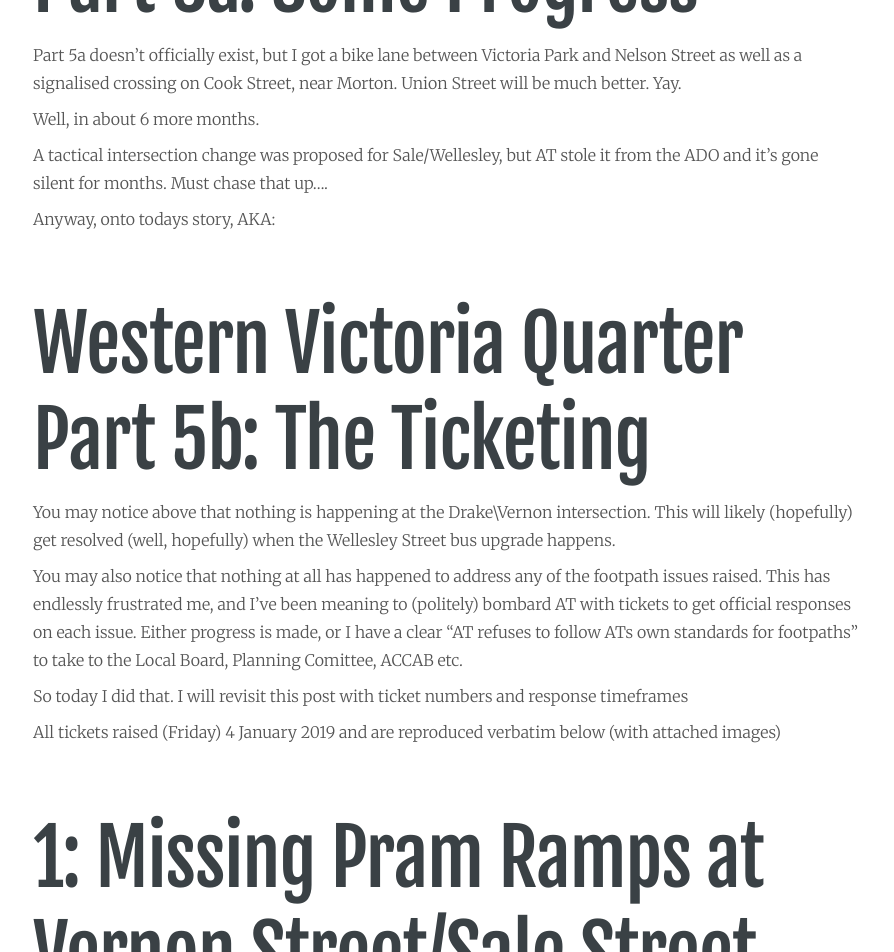
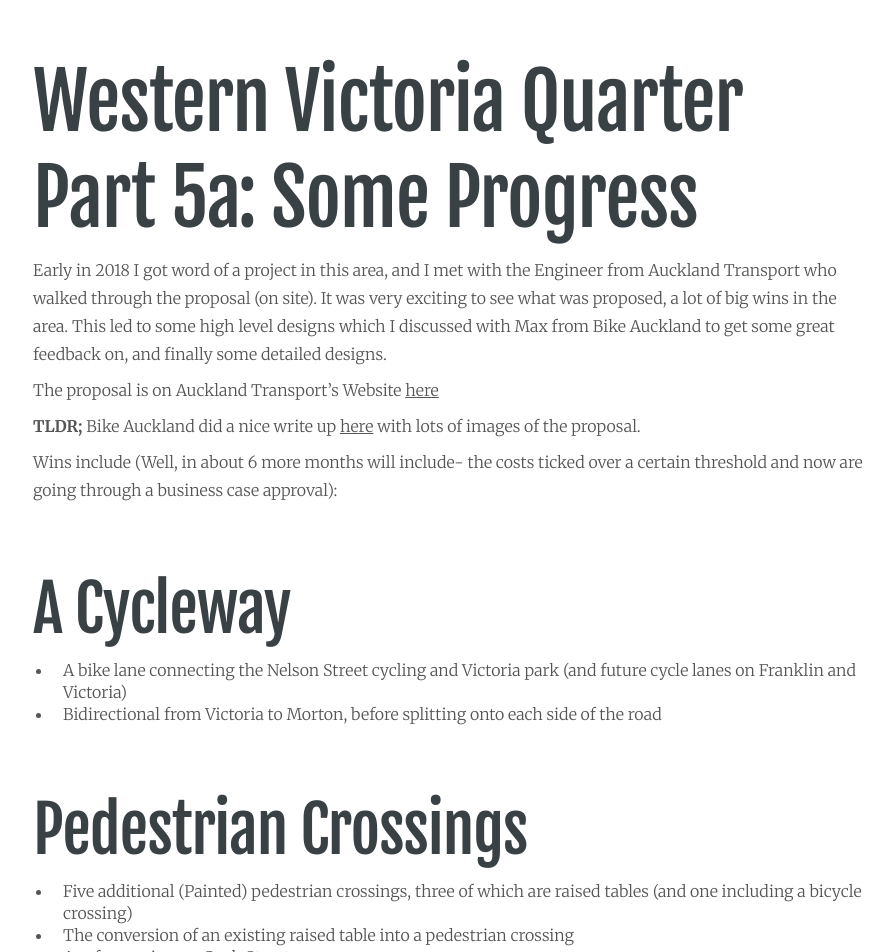
Before and after one commit to davidjroos/davidjroos.github.io, a Jekyll site: the page built from _posts/2019-01-04-VQpart5.md, in a window 1280 px wide and 1400 px high, scrolled down 388 px. Shown: the top 952 px of the window, without its empty margins (192-1086 px from the left). Built offline with Jekyll 4.4.1, drawn with Linux system fonts in a browser that asks for light colours; some of the changed text lies outside the part shown.

Commit message:
much update

```diff
--- a/_posts/2019-01-04-tickets-please.md
+++ b/_posts/2019-01-04-VQpart5.md
@@ -1,6 +1,6 @@
 ---
 layout: post
-title: "Tickets Please"
+title: "Western Victoria Quarter Part 5: Progress and Followup"
 date: 2019-01-04 20:23:00 +1200
 category: thoughts
 tags: [city]
@@ -11,25 +11,86 @@
 
 ## Western Victoria Quarter Part 5a: Some Progress
 
-Part 5a doesn't officially exist, but I got a bike lane between Victoria Park and Nelson Street as well as a signalised crossing on Cook Street, near Morton. Union Street will be much better. Yay.
+Early in 2018 I got word of a project in this area, and I met with the Engineer from Auckland Transport who walked through the proposal (on site). It was very exciting to see what was proposed, a lot of big wins in the area. This led to some high level designs which I discussed with Max from Bike Auckland to get some great feedback on, and finally some detailed designs.
 
-Well, in about 6 more months.
+The proposal is on Auckland Transport's Website [here](https://at.govt.nz/media/1977207/proposal-drawing-for-cook-st-walking-and-cycling-improvements.pdf)
 
-A tactical intersection change was proposed for Sale/Wellesley, but AT stole it from the ADO and it's gone silent for months. Must chase that up....
+**TLDR;** Bike Auckland did a nice write up [here](https://www.bikeauckland.org.nz/surprise-bikeway-victoria-quarter-safer-strolling/,"A surprise bikeway for Victoria Quarter – and safer strolling, too!") with lots of images of the proposal.
 
-Anyway, onto todays story, AKA:
+Wins include (Well, in about 6 more months will include- the costs ticked over a certain threshold and now are going through a business case approval):
+
+### A Cycleway
+
+* A bike lane connecting the Nelson Street cycling and Victoria park (and future cycle lanes on Franklin and Victoria)
+* Bidirectional from Victoria to Morton, before splitting onto each side of the road
+
+### Pedestrian Crossings
+
+* Five additional (Painted) pedestrian crossings, three of which are raised tables (and one including a bicycle crossing)
+* The conversion of an existing raised table into a pedestrian crossing
+* A safe crossing on Cook Street
+
+### Cook Street
+
+* A reduction in in the number of lanes on Cook Street
+* The removal of the "slip lane" from Union onto Cook;
+ * Removing a direct rat running route from Union North to Union South, now requiring a dog leg, and giving way when entering Cook Street, as well as crossing two raised table pedestrian crossings (I'm not sure this will be enough to deter rat running, but will reduce their speeds and keep large trucks from using the road)
+ * Reducing the number of entry points at the motorway offramp from four down to three
+ * Replaced with a cycleway
+* Narrowing the lanes at the motorway offramp to align to a future 30kph speed limit on the road
+* reducing the motorway offramp to a single lane
+* A signalised pedestrian crossing at Morton Street, including bike crossings
+* Some change
+
+
+### Improvements to the intersection at Union and Drake
+
+* Kerb buildouts on the mouth of Drake street to narrow crossing distance and reduced vehicle speeds
+* a pedestrian refuge to further narrow the mouth and to provide a safer crossing
+
+### Improvements to the intersection at Sale and Union/Cook
+
+* As part of the realignment of Union Street towards Sale Street, a proper intersection is formed where they meet
+* A pedestrian crossing and give way are included, reducing vehicle speeds and giving pedestrians priority
+
+### What is missing?
+
+So that is all very positive, but it only addresses some of the issues, with the following outstanding:
+
+* Sale and Wellesley Street Intersection
+ * A tactical intersection change was proposed for Sale/Wellesley based on a seperate image I proposed to the Auckland Design Office (not part of the project above), involving buildouts and lane reduction
+ * AT took it over when they were reviewing it, but accepted the issues and assured that it would be fast tracked
+ * Detail was expected in November but it has gone quiet. Must chase that up....
+* Drake and Vernon Street Intersection
+ * This will likely (hopefully) get resolved when the Wellesley Street bus upgrade happens
+* Vast amounts of parking
+ * Still waiting on someone todo literally anything about on street, but no hopes there really
+ * Hoping that one day City Works Depot gets developed
+ * Les Mills is currently constructing a multi story car park on Wellesley Street.....
+* General state and compliance of footpaths in the wider area (including Cook Street)
+
+The last point brings us to todays story, aka:
 
 ## Western Victoria Quarter Part 5b: The Ticketing
 
-You may notice above that nothing is happening at the Drake\Vernon intersection. This will likely (hopefully) get resolved (well, hopefully) when the Wellesley Street bus upgrade happens.
-
-You may also notice that nothing at all has happened to address any of the footpath issues raised. This has endlessly frustrated me, and I've been meaning to (politely) bombard AT with tickets to get official responses on each issue. Either progress is made, or I have a clear "AT refuses to follow ATs own standards for footpaths" to take to the Local Board, Planning Comittee, ACCAB etc.
+As noted above, nothing at all has happened to address any of the footpath issues raised. The Cook Street project mentioned above does not include any footpath renewals. This has endlessly frustrated me, and I've been meaning to (politely) bombard AT with tickets to get official responses on each issue. Either progress is made, or I have a clear "AT refuses to follow ATs own standards for footpaths" to take to the Local Board, Planning Comittee, ACCAB etc.
 
 So today I did that. I will revisit this post with ticket numbers and response timeframes
 
 All tickets raised (Friday) 4 January 2019 and are reproduced verbatim below (with attached images)
 
-## 1: Missing Pram Ramps at Vernon Street/Sale Street Intersection
+**Issue**|**Name**|**Ticket**|**Status**|**Status Date**
+-----|-----|-----|-----|-----
+1|Pram Ramp (Vernon)|CAS-945396-D2W8B2|Reference Generated|5 January 2019
+2|Pram Ramp (Centre)|CAS-945397-F0D3C5|Reference Generated|5 January 2019
+3|Sale/City Works|CAS-945400-H5B5T5|Reference Generated|5 January 2019
+4|Adelaide Footpath Missing| |Submitted|4 January 2019
+5|Vernon Compliance| |Submitted|4 January 2019
+6|Centre Compliance| |Submitted|4 January 2019
+7|Adelaide Compliance| |Submitted|4 January 2019
+8|Cook Footpaths| |Submitted|4 January 2019
+
+### 1: Missing Pram Ramps at Vernon Street/Sale Street Intersection
 
 The footpath to road transition does not have a ramp in line with ATCOP, meaning wheelchair users, prams and others with physical disabilities struggle to cross this intersection.
 
@@ -49,7 +110,7 @@
 
 <p class='wideimage'><img src='https://s3-ap-southeast-2.amazonaws.com/davidroos.co.nz/photos/20190104ticketsplease/02-02_800.jpg' srcset='https://s3-ap-southeast-2.amazonaws.com/davidroos.co.nz/photos/20190104ticketsplease/02-02_2000.jpg 2000w, https://s3-ap-southeast-2.amazonaws.com/davidroos.co.nz/photos/20190104ticketsplease/02-02_1200.jpg 1200w, https://s3-ap-southeast-2.amazonaws.com/davidroos.co.nz/photos/20190104ticketsplease/02-02_800.jpg 800w' sizes='100vw' width='2000'/></p>
 
-## 3: Multiple issues at Sale Street Entrance to City Works Depot
+### 3: Multiple issues at Sale Street Entrance to City Works Depot
 
 The entrance to the City Works depot parking lot from from Sale Street is dangerous for pedestrians in its current configuration and impossible to cross  - the footpath to road transition does not have a ramp in line with ATCOP, meaning wheelchair users, prams and others with physical disabilities struggle to cross this intersection. This is shown in the attached photo - the only possible route is around (into the road...), and then entering the footpath again through a driveway. This is not acceptable when we are spending millions elsewhere in the city on pedestrian priority, but cannot find any interest in the more basic needs of people.
 
@@ -63,7 +124,7 @@
 
 <p class='wideimage'><img src='https://s3-ap-southeast-2.amazonaws.com/davidroos.co.nz/photos/20190104ticketsplease/03-01_800.jpg' srcset='https://s3-ap-southeast-2.amazonaws.com/davidroos.co.nz/photos/20190104ticketsplease/03-01_2000.jpg 2000w, https://s3-ap-southeast-2.amazonaws.com/davidroos.co.nz/photos/20190104ticketsplease/03-01_1200.jpg 1200w, https://s3-ap-southeast-2.amazonaws.com/davidroos.co.nz/photos/20190104ticketsplease/03-01_800.jpg 800w' sizes='100vw' width='2000'/></p>
 
-## 4: Missing Footpath on Adelaide Street
+### 4: Missing Footpath on Adelaide Street
 
 There is no footpath for a long section of Adelaide Street. The opposite side if the street features a footpath with camber, furniture and regular blocking (from vehicles and wheelie bins) resulting in a space too narrow to walk along for a fit adult, and impossible to navigate with in a wheelchair, with a pram or with even minor physical disabilities.
 
@@ -77,7 +138,7 @@
 
 <p class='wideimage'><img src='https://s3-ap-southeast-2.amazonaws.com/davidroos.co.nz/photos/20190104ticketsplease/04-02_800.jpg' srcset='https://s3-ap-southeast-2.amazonaws.com/davidroos.co.nz/photos/20190104ticketsplease/04-02_2000.jpg 2000w, https://s3-ap-southeast-2.amazonaws.com/davidroos.co.nz/photos/20190104ticketsplease/04-02_1200.jpg 1200w, https://s3-ap-southeast-2.amazonaws.com/davidroos.co.nz/photos/20190104ticketsplease/04-02_800.jpg 800w' sizes='100vw' width='2000'/></p>
 
-## 5\6\7: Vernon\Centre\Adelaide Street - Footpath widths, gradients, crossfalls and visibility around driveways
+### 5\6\7: Vernon\Centre\Adelaide Street - Footpath widths, gradients, crossfalls and visibility around driveways
 
 [street name] Street does provide sufficient, safe access for all users. Improper Footpath widths, gradients, crossfalls and visibility around driveways create an environment that is challenging for a fit adult, and impossible to navigate in a wheelchair, with a pram or with even minor physical disabilities.
 
@@ -125,7 +185,7 @@
 
 <p class='wideimage'><img src='https://s3-ap-southeast-2.amazonaws.com/davidroos.co.nz/photos/20190104ticketsplease/07-03 adelaide_800.jpg' srcset='https://s3-ap-southeast-2.amazonaws.com/davidroos.co.nz/photos/20190104ticketsplease/07-03 adelaide_2000.jpg 2000w, https://s3-ap-southeast-2.amazonaws.com/davidroos.co.nz/photos/20190104ticketsplease/07-03 adelaide_1200.jpg 1200w, https://s3-ap-southeast-2.amazonaws.com/davidroos.co.nz/photos/20190104ticketsplease/07-03 adelaide_800.jpg 800w' sizes='100vw' width='2000'/></p>
 
-## 8: Cook Street footpath renewal
+### 8: Cook Street footpath renewal
 
 The footpaths on Cook Street (Between Morton and Sale) are in dire need of maintenance. A new pedestrian crossing is being installed at Sam Wrigley/Morton Street and an improved pedestrian connection to Victoria Park provided along Union Street - this will improve connectivity in the area, but leads people to some very rough and poorly maintained footpaths.
 
```
Also changed, not shown: other parts of _posts/2019-01-04-VQpart5.md (+8 -9 lines).
